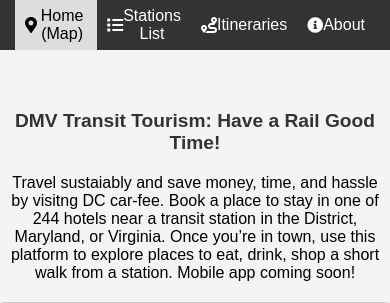
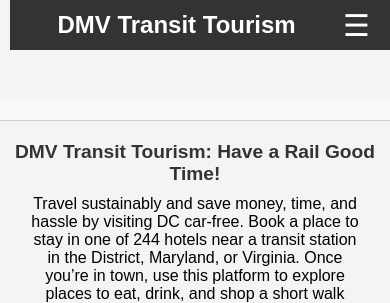
Before and after one commit to DavidSchneider47/inauguration, a Flask app: page / in a window 390 px wide. Shown: the top 303 px of the page. Run offline with Flask 2, Linux system fonts and the light colour scheme; data that the repository does not hold is empty.

Commit message:
Add files via upload

```diff
--- a/templates/index.html
+++ b/templates/index.html
@@ -2,8 +2,9 @@
 <html lang="en">
 <head>
     <meta charset="UTF-8">
+    <meta name="viewport" content="width=device-width, initial-scale=1.0">
     <title>Map and Amenities</title>
-    <!-- Favicon (Ensure this file exists in your static directory) -->
+    <!-- Favicon -->
     <link rel="icon" href="{{ url_for('static', filename='favicon.ico') }}" type="image/x-icon">
 
     <!-- Google Analytics -->
@@ -38,38 +39,10 @@
             padding-top: 50px; /* Reduced space for fixed navbar */
         }
 
-        /* Navigation Bar Styles */
-        .navbar {
-            overflow: hidden;
-            background-color: #333;
-            position: fixed;
-            top: 0;
-            width: 100%;
-            z-index: 1000;
-            display: flex;
-            align-items: center;
-            height: 50px; /* Fixed height for navbar */
-        }
-
-        .navbar a {
-            color: white;
-            text-align: center;
-            padding: 14px 10px;
-            text-decoration: none;
-            display: flex;
-            align-items: center;
-            height: 100%;
-            font-size: 16px;
-        }
-
-        .navbar a:hover, .navbar a.active {
-            background-color: #ddd;
-            color: black;
-        }
 
         /* Page Title */
         h1 {
-            margin: 10px auto; /* Reduced top margin from 20px to 10px */
+            margin: 10px auto;
             text-align: center;
             max-width: 800px;
             font-size: 2em;
@@ -79,7 +52,7 @@
         /* Search Container Styles */
         .search-container {
             max-width: 800px;
-            margin: 20px auto; /* Centered container */
+            margin: 20px auto;
             display: flex;
             gap: 10px;
             justify-content: center;
@@ -103,7 +76,7 @@
 
         .search-container button {
             flex: none;
-            width: 150px; /* Fixed width for clear button */
+            width: 150px;
             background-color: #f44336;
             color: white;
             border: none;
@@ -117,10 +90,10 @@
 
         /* Map Container */
         #map {
-            height: calc(100vh - 180px); /* Adjusted based on navbar and search container height */
+            height: calc(100vh - 180px);
             width: 100%;
             max-width: 1200px;
-            margin: 0 auto; /* Center the map */
+            margin: 0 auto;
             border: 2px solid #ccc;
             border-radius: 8px;
             overflow: hidden;
@@ -143,7 +116,17 @@
             }
 
             #map {
-                height: calc(100vh - 220px); /* Adjusted for increased vertical space on smaller screens */
+                height: calc(100vh - 220px);
+            }
+
+            /* Show Hamburger Icon */
+            .hamburger {
+                display: block;
+            }
+
+            /* Hide Desktop Navigation Links */
+            .nav-links {
+                display: none;
             }
         }
 
@@ -161,7 +144,7 @@
             }
 
             #map {
-                height: calc(100vh - 250px); /* Further adjustment for very small screens */
+                height: calc(100vh - 250px);
             }
         }
 
@@ -179,7 +162,31 @@
 </head>
 <body>
     <!-- Navigation Bar -->
+    <header>
         <div class="navbar">
+            <h1>DMV Transit Tourism</h1>
+            <!-- Hamburger Icon for Mobile -->
+            <span class="hamburger" onclick="toggleMenu()">&#9776;</span>
+
+            <!-- Navigation Links for Desktop and Mobile -->
+            <nav class="nav-links">
+                <a href="{{ url_for('home') }}" class="{% if request.endpoint == 'home' %}active{% endif %}">
+                    <i class="fas fa-map-marker-alt"></i> Home (Map)
+                </a>
+                <a href="{{ url_for('stations_page') }}" class="{% if request.endpoint == 'stations_page' %}active{% endif %}">
+                    <i class="fas fa-list"></i> Stations List
+                </a>
+                <a href="{{ url_for('itineraries_page') }}" class="{% if request.endpoint == 'itineraries_page' %}active{% endif %}">
+                    <i class="fas fa-route"></i> Itineraries
+                </a>
+                <a href="{{ url_for('about_page') }}" class="{% if request.endpoint == 'about_page' %}active{% endif %}">
+                    <i class="fas fa-info-circle"></i> About
+                </a>
+            </nav>
+        </div>
+
+        <!-- Mobile Menu (Hidden by Default) -->
+        <div class="mobile-menu" id="mobileMenu">
             <a href="{{ url_for('home') }}" class="{% if request.endpoint == 'home' %}active{% endif %}">
                 <i class="fas fa-map-marker-alt"></i> Home (Map)
             </a>
@@ -193,12 +200,13 @@
                 <i class="fas fa-info-circle"></i> About
             </a>
         </div>
+    </header>
 
-    <h1>DMV Transit Tourism: Have a Rail Good Time!</h1>
+  <h1 style="text-align: center; margin-top: 20px;">DMV Transit Tourism: Have a Rail Good Time!</h1>
 
-    <div class="text-container">
+<div class="text-container" style="max-width: 800px; margin: 0 auto; padding: 0 20px; text-align: center;">
     <p>
-           Travel sustaiably and save money, time, and hassle by visitng DC car-fee. Book a place to stay in one of 244 hotels near a transit station in the District, Maryland, or Virginia. Once you’re in town, use this platform to explore places to eat, drink, shop a short walk from a station. Mobile app coming soon!
+        Travel sustainably and save money, time, and hassle by visiting DC car-free. Book a place to stay in one of 244 hotels near a transit station in the District, Maryland, or Virginia. Once you’re in town, use this platform to explore places to eat, drink, and shop a short walk from a station. Mobile app coming soon!
     </p>
 </div>
 
@@ -235,7 +243,6 @@
 
     <!-- Inline JavaScript for Search Functionality -->
     <script>
-        // Debounce function to limit the rate of function execution
         function debounce(func, delay) {
             let debounceTimer;
             return function() {
@@ -246,72 +253,68 @@
             }
         }
 
-        // Function to retrieve search parameters from localStorage
         function getSearchParams() {
             const stationQuery = localStorage.getItem('stationQuery') || '';
             const lineQuery = localStorage.getItem('lineQuery') || '';
             return { stationQuery, lineQuery };
         }
 
-        // Function to set search parameters in localStorage
         function setSearchParams(stationQuery, lineQuery) {
             localStorage.setItem('stationQuery', stationQuery);
             localStorage.setItem('lineQuery', lineQuery);
         }
 
-        // Function to clear search parameters from localStorage
         function clearSearchParams() {
             localStorage.removeItem('stationQuery');
             localStorage.removeItem('lineQuery');
         }
 
-        // Initialize search inputs based on localStorage
         function initializeSearchInputs() {
             const { stationQuery, lineQuery } = getSearchParams();
             document.getElementById('station-search').value = stationQuery;
             document.getElementById('line-search').value = lineQuery;
         }
 
-        // Function to handle search input changes
         function handleSearchChange() {
             const stationQuery = document.getElementById('station-search').value.trim();
             const lineQuery = document.getElementById('line-search').value;
-
             setSearchParams(stationQuery, lineQuery);
-
-            // Dispatch a custom event to notify other scripts/pages
             window.dispatchEvent(new Event('searchUpdated'));
         }
 
-        // Function to handle clear search
         function handleClearSearch() {
             document.getElementById('station-search').value = '';
             document.getElementById('line-search').value = '';
             clearSearchParams();
-
-            // Dispatch a custom event to notify other scripts/pages
             window.dispatchEvent(new Event('searchUpdated'));
         }
 
-        // Event Listeners for Search Inputs
         document.getElementById('station-search').addEventListener('input', debounce(handleSearchChange, 300));
         document.getElementById('line-search').addEventListener('change', handleSearchChange);
         document.getElementById('clearButton').addEventListener('click', handleClearSearch);
 
-        // Listen for storage events to synchronize search across pages
         window.addEventListener('storage', (event) => {
             if (event.key === 'stationQuery' || event.key === 'lineQuery') {
                 initializeSearchInputs();
-                // Dispatch a custom event to notify other scripts/pages
                 window.dispatchEvent(new Event('searchUpdated'));
             }
         });
 
-        // Initialize search inputs on page load
         window.addEventListener('load', () => {
             initializeSearchInputs();
-            // Optionally, you can trigger a search update here if needed
         });
+    </script>
+
+    <!-- JavaScript to Toggle the Mobile Menu -->
+    <script>
+        function toggleMenu() {
+            var menu = document.getElementById("mobileMenu");
+            if (menu.style.display === "block") {
+                menu.style.display = "none";
+            } else {
+                menu.style.display = "block";
+            }
+        }
     </script>
 </body>
 </html>
```
Lines whose indentation alone changed are shown as unchanged.
